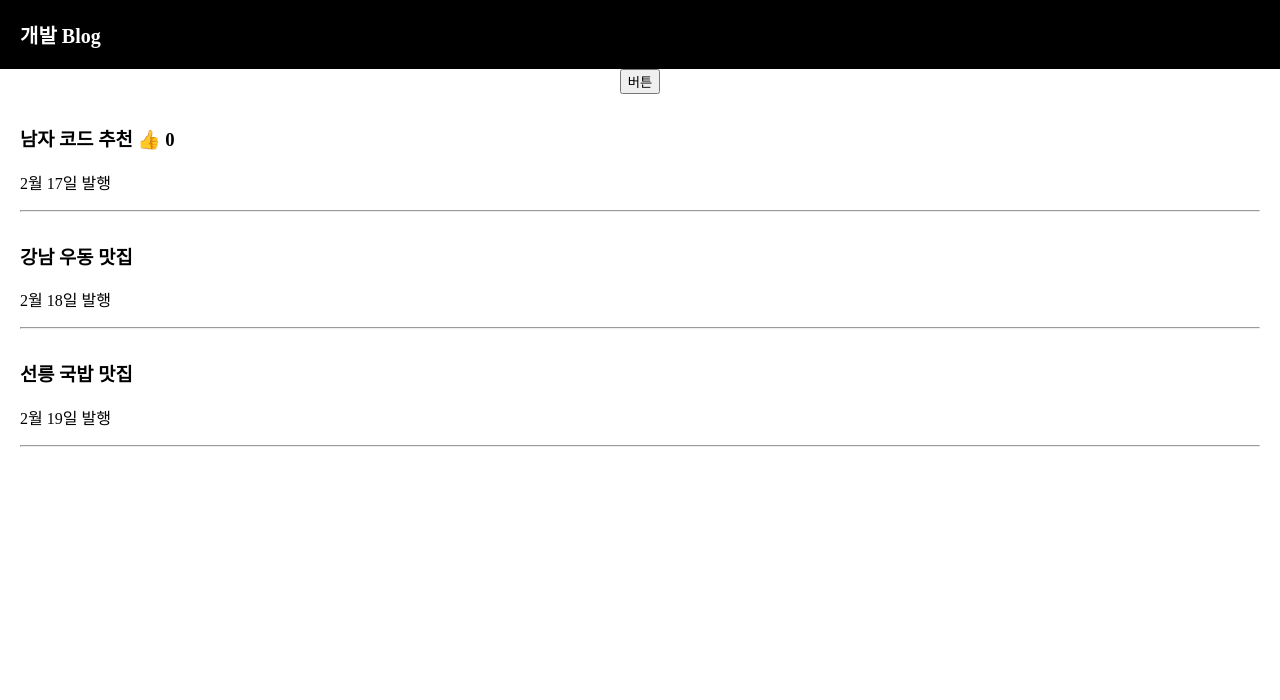
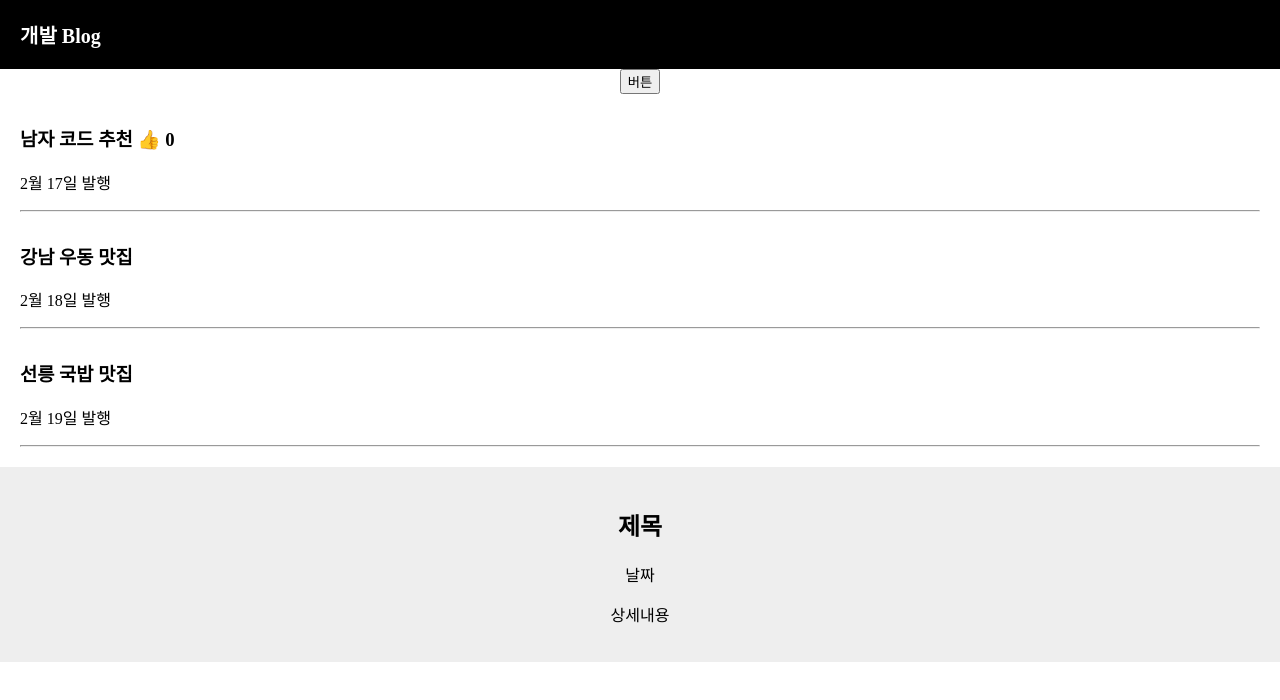
Before and after one commit to teddyhong182/blog-react-sample, a React (Create React App) app: page / in a window 1280 px wide. Shown: the top 700 px of the page. Built offline with nearby package versions, Linux system fonts and the light colour scheme.

Commit message:
react 기초 6강 : Component 사용 법

```diff
--- a/src/App.css
+++ b/src/App.css
@@ -3,6 +3,11 @@
 }
 body {
   font-family: 'nanumsquare';
+}
+.modal {
+  margin-top: 20px;
+  padding: 20px;
+  background: #eee;
 }
 .black-nav {
   background: black;
--- a/src/App.js
+++ b/src/App.js
@@ -27,7 +27,9 @@ function App() {
       </div>
       <button onClick={제목바꾸기}>버튼</button>
       <div className='list'>
-        <h3>{글제목[0]} <span onClick={() => {따봉변경(따봉 + 1)}}>👍</span> {따봉} </h3>
+        <h3>{글제목[0]} <span onClick={() => {
+          따봉변경(따봉 + 1)
+        }}>👍</span> {따봉} </h3>
         <p>2월 17일 발행</p>
         <hr/>
       </div>
@@ -41,8 +43,32 @@ function App() {
         <p>2월 19일 발행</p>
         <hr/>
       </div>
+
+      <Modal />
+
     </div>
   );
 }
 
+// component name 은 대문자
+function Modal() {
+  return (
+    <>
+      <div className="modal">
+        <h2>제목</h2>
+        <p>날짜</p>
+        <p>상세내용</p>
+      </div>
+      <div></div>
+    </>
+  );
+}
+
 export default App;
+
+// 어떤걸 Component로 만들까?
+  // 반복 출현하는 HTML 덩어리들
+  // 자주 변경되는 HTML UI들
+  // 다른 페이지 만들 때도 컴포넌트로 만듬
+// 단점
+// state 쓸 때 복잡해짐
```
